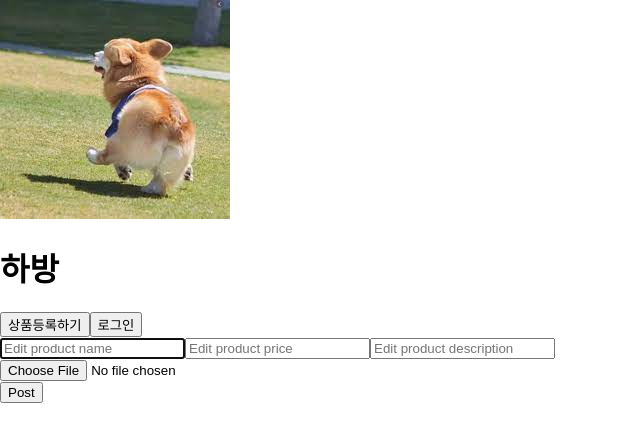
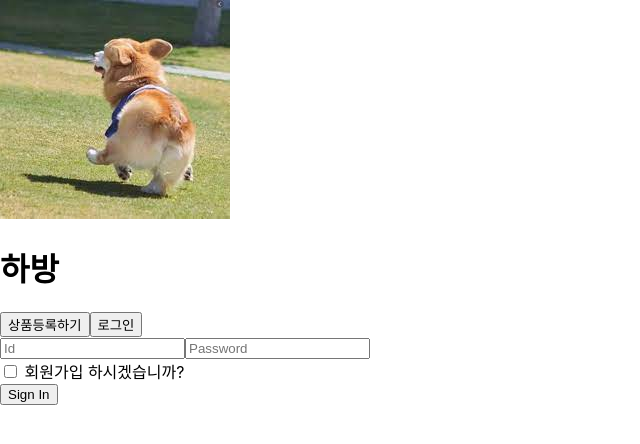
Before and after one commit to SeongHoonPak/SchoolProject, a React (Create React App) app in the folder client/: page /productRegister in a window 1280 px wide. Shown: the top 444 px of the page, without its empty margins (0-640 px from the left). Built offline with nearby package versions, Linux system fonts and the light colour scheme; no server answers.

Commit message:
product update!

```diff
--- a/client/src/App.jsx
+++ b/client/src/App.jsx
@@ -13,6 +13,7 @@ function App({ FileInput, productService, authErrorEventBus, authService }) {
   const { username } = useSelector(state => ({
     username: state.user.username,
   }));
+
   const onLogout = useCallback(async () => {
     if (window.confirm("정말 로그아웃 할거야?")) {
       await authService.logout();
@@ -35,10 +36,23 @@ function App({ FileInput, productService, authErrorEventBus, authService }) {
       </Route>
 
       <Route exact path="/productRegister">
-        <ProductRegister
-          FileInput={FileInput}
-          productService={productService}
-        />
+        {username ? (
+          <ProductRegister
+            FileInput={FileInput}
+            productService={productService}
+          />
+        ) : (
+          <AuthProvider
+            authService={authService}
+            authErrorEventBus={authErrorEventBus}
+            FileInput={FileInput}
+          >
+            <ProductRegister
+              FileInput={FileInput}
+              productService={productService}
+            />
+          </AuthProvider>
+        )}
       </Route>
       <Route exact path="/login">
         <AuthProvider
--- a/client/src/components/products/products.jsx
+++ b/client/src/components/products/products.jsx
@@ -9,9 +9,14 @@ const Products = memo(
     const { usernamed } = useSelector(state => ({
       usernamed: state.user.username,
     }));
-    const { id, username, productname, producturls, url, createdAt, one } =
+    const { id, username, productname, producturl, url, createdAt, one } =
       product;
     const path = "/" + id;
+    const onClickid = event => {
+      productService
+        .getProduct(id) // id에 맞는 상품 들고오기
+        .then(product => gotoProductadd(product));
+    };
     const gotoProductadd = product => {
       history.push({
         pathname: "/productRegister",
@@ -44,7 +49,7 @@ const Products = memo(
                   @{username}
                 </span>
                 <span className="product-date"> · {parseDate(createdAt)}</span>
-                {producturls.map(url => {
+                {producturl.map(url => {
                   return (
                     <img
                       key={Math.random()}
@@ -60,10 +65,7 @@ const Products = memo(
                     <button className="tweet-action-btn" onClick={onDelete}>
                       x
                     </button>
-                    <button
-                      className="tweet-action-btn"
-                      // onClick={() => setEditing(true)}
-                    >
+                    <button className="tweet-action-btn" onClick={onClickid}>
                       ✎
                     </button>
                   </div>
--- a/client/src/context/AuthContext.jsx
+++ b/client/src/context/AuthContext.jsx
@@ -40,6 +40,7 @@ export function AuthProvider({ authService, authErrorEventBus, FileInput }) {
   const logIn = useCallback(
     async (username, password) => {
       const user = await authService.login(username, password);
+
       dispatch(loginAction(user.username, logout));
 
       history.push("/");
@@ -52,11 +53,12 @@ export function AuthProvider({ authService, authErrorEventBus, FileInput }) {
     dispatch(logoutAction());
     history.push("/");
   }, [authService]);
-
   return (
-    <div className="app">
-      <Login onSignUp={signUp} onLogin={logIn} FileInput={FileInput} />
-    </div>
+    <>
+      <div className="app">
+        <Login onSignUp={signUp} onLogin={logIn} FileInput={FileInput} />
+      </div>
+    </>
   );
 }
 
--- a/client/src/pages/ProductRegister.jsx
+++ b/client/src/pages/ProductRegister.jsx
@@ -5,23 +5,24 @@ const ProductRegister = ({ FileInput, productService }) => {
   const historyState = history.location.state
     ? history.location.state.products
     : "";
-  const { id, name, description, price, url, producturl } = historyState;
-  const [producturls, setProducturls] = useState([]);
+  console.log("xzvavasv", historyState);
+  const { id, productname, description, price, producturls } = historyState;
+  const [producturl, setProducturl] = useState([]);
   const [error, setError] = useState("");
 
   const onFileChange = file => {
     const fileurls = file.url;
-    setProducturls(producturls => {
-      return [...producturls, { fileurls }];
+    setProducturl(producturl => {
+      return [...producturl, { fileurls }];
     });
   };
 
   const [product, setProduct] = useState({
     id: id,
-    name: name,
+    name: productname,
     description: description,
     price: price,
-    producturls: producturls,
+    producturl: producturls,
   });
   const onSubmit = async event => {
     event.preventDefault();
@@ -72,10 +73,10 @@ const ProductRegister = ({ FileInput, productService }) => {
     setProduct(product => {
       return {
         ...product,
-        producturls: producturls,
+        producturl: producturl,
       };
     });
-  }, [error, producturls]);
+  }, [error, producturl]);
   return (
     <>
       <form onSubmit={onSubmit}>
--- a/client/src/service/product.js
+++ b/client/src/service/product.js
@@ -17,10 +17,11 @@ export default class ProductService {
       });
     }
     async postProduct(product) {
-      const {name, price, description, producturls}= product;
+      console.log('찍어볼게',product);
+      const {name, price, description, producturl}= product;
       return this.http.fetch(`/products`, {
         method: 'POST',
-        body: JSON.stringify({name, price, description, producturls}),
+        body: JSON.stringify({name, price, description, producturl}),
       });
     }
 
@@ -31,11 +32,13 @@ export default class ProductService {
       });
     }
 
-    async updateProduct(ProductId, productname, price, description, producturl) {
-      console.log('업데이트 실행',ProductId, productname, price, description, producturl);
-      return this.http.fetch(`/products/${ProductId}`, {
+    async updateProduct(product) {
+      const {id, name, price, description, producturl}= product;
+
+      console.log('업데이트 실행');
+      return this.http.fetch(`/products/${id}`, {
         method: 'PUT',
-        body: JSON.stringify({ productname, price, description, producturl }),
+        body: JSON.stringify({ name, price, description, producturl }),
       });
     }
 
```
Also changed, not shown: 2 other files (tests, documents, lock files or other folders).
